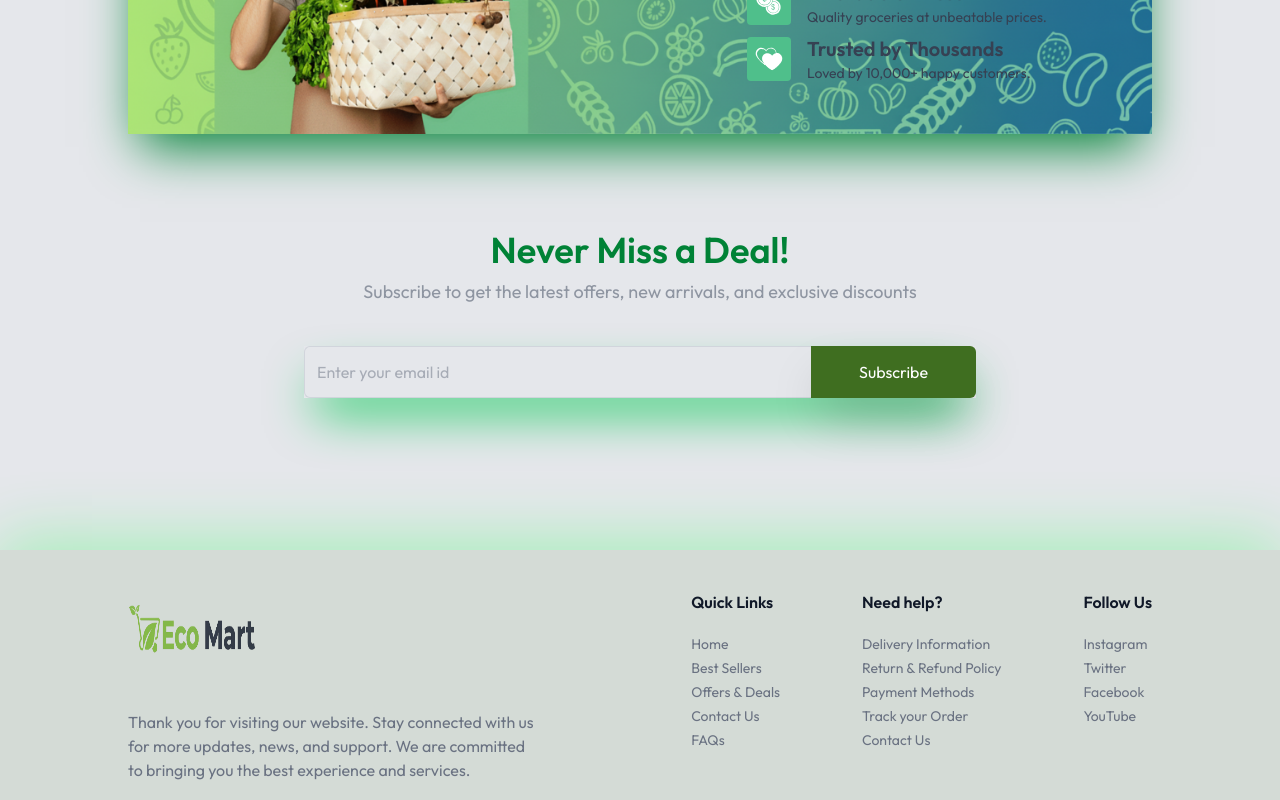
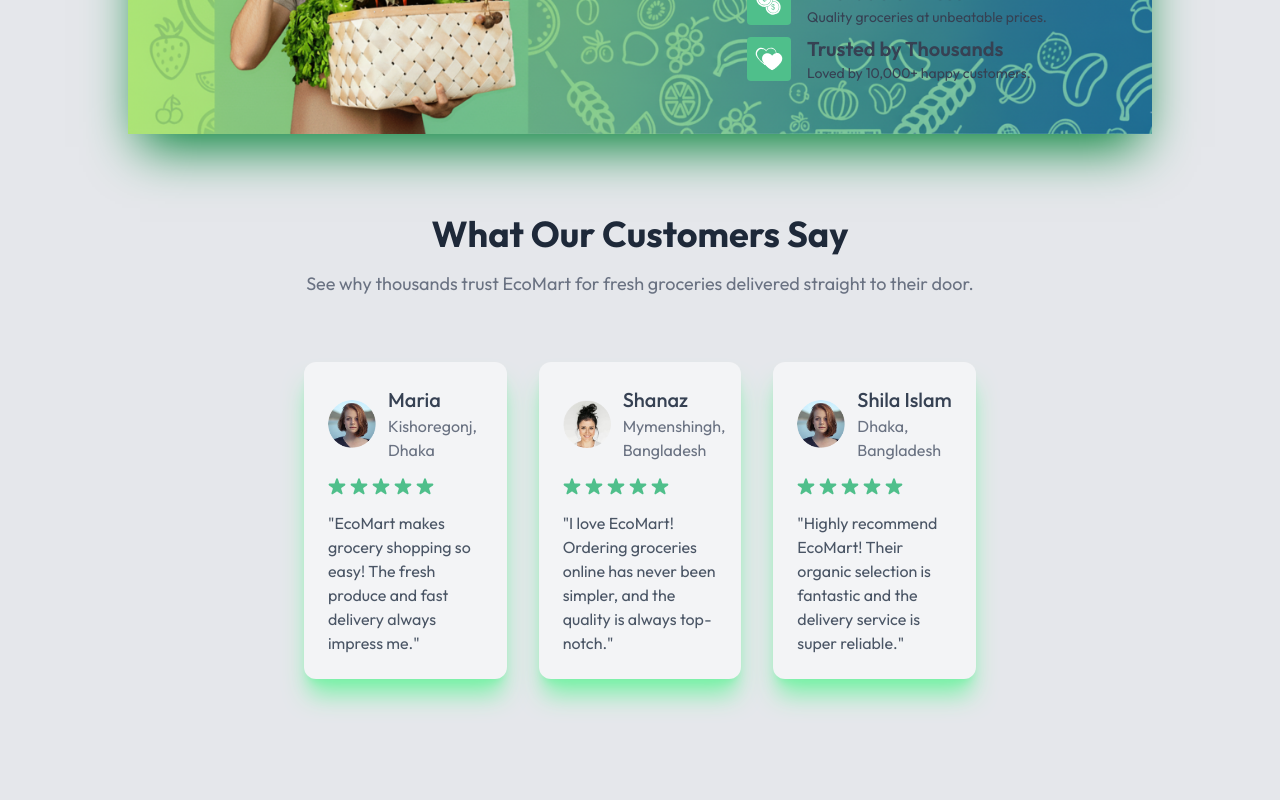
Before and after one commit to MdAjharulIslam/EcoMart, a React (Vite) app in the folder client/: page / in a window 1280 px wide. Shown: the part 1680-2480 px from the top of the page. Built offline with nearby package versions, Linux system fonts and the light colour scheme; no server answers.

Commit message:
add a new feature testimunal

```diff
--- a/client/src/assets/assets.js
+++ b/client/src/assets/assets.js
@@ -78,6 +78,8 @@
 import quinoa_image from "./quinoa_image.png";
 import brown_rice_image from "./brown_rice_image.png";
 import barley_image from "./barley_image.png";
+import testimonial_image_1 from "./testimonial_image_1.png"
+import testimonial_image_2 from "./testimonial_image_2.png"
 
 export const assets = {
   logo,
@@ -115,6 +117,8 @@
   bottom_banner_image_sm,
   add_address_iamge,
   box_icon,
+   testimonial_image_1,
+    testimonial_image_2,
 };
 
 export const categories = [
--- a/client/src/components/NewsLetter.jsx
+++ b/client/src/components/NewsLetter.jsx
@@ -2,7 +2,7 @@
 
     return (
         <div className="flex flex-col items-center justify-center text-center space-y-2 mt-24 pb-14">
-            <h1 className="md:text-4xl text-2xl font-semibold text-green-700 hover:scale-105 transition-all">Never Miss a Deal!</h1>
+            <h1 className="md:text-4xl text-2xl font-semibold hover:text-green-700 hover:scale-105 transition-all">Never Miss a Deal!</h1>
             <p className="md:text-lg text-gray-500/70 pb-8 hover:text-green-600">
                 Subscribe to get the latest offers, new arrivals, and exclusive discounts
             </p>
--- /dev/null
+++ b/client/src/components/Testimunal.jsx
@@ -0,0 +1,76 @@
+import React from "react";
+import { assets } from "../assets/assets";
+
+const Testimonial = () => {
+  const testimonials = [
+    {
+      name: "Maria",
+      location: "Kishoregonj, Dhaka",
+      image: assets.testimonial_image_1,
+      testimonial:
+        "EcoMart makes grocery shopping so easy! The fresh produce and fast delivery always impress me.",
+    },
+    {
+      name: "Shanaz ",
+      location: "Mymenshingh, Bangladesh",
+      image: assets.testimonial_image_2,
+      testimonial:
+        "I love EcoMart! Ordering groceries online has never been simpler, and the quality is always top-notch.",
+    },
+    {
+      name: "Shila Islam",
+      location: "Dhaka, Bangladesh",
+      image: assets.testimonial_image_1,
+      testimonial:
+        "Highly recommend EcoMart! Their organic selection is fantastic and the delivery service is super reliable.",
+    },
+  ];
+
+  return (
+    <div className="py-20 px-6 md:px-16 lg:px-24 xl:px-44 ">
+      {/* Section Title */}
+      <div className="text-center mb-16">
+        <h2 className="text-4xl font-bold text-gray-800 mb-4 hover:text-green-400 hover:scale-110 transition">
+          What Our Customers Say
+        </h2>
+        <p className="text-gray-500 text-lg hover:text-green-400">
+          See why thousands trust EcoMart for fresh groceries delivered straight to their door.
+        </p>
+      </div>
+
+      {/* Testimonials Grid */}
+      <div className="grid grid-cols-1 sm:grid-cols-2 lg:grid-cols-3 gap-8">
+        {testimonials.map((testimonial, index) => (
+          <div
+            key={index}
+            className="bg-gray-100 p-6 rounded-xl hover:scale-110 transition-all duration-500 shadow-xl shadow-green-300"
+          >
+            <div className="flex items-center gap-3">
+              <img
+                className="w-12 h-12 rounded-full"
+                src={testimonial.image}
+                alt={testimonial.name}
+              />
+              <div>
+                <p className="text-xl font-medium">{testimonial.name}</p>
+                <p className="text-gray-500">{testimonial.location}</p>
+              </div>
+            </div>
+            <div className="flex items-center gap-1 mt-4">
+              {Array(5)
+                .fill(0)
+                .map((_, index) => (
+                  <img key={index} src={assets.star_icon} alt="star-icon" />
+                ))}
+            </div>
+            <p className="text-gray-600 mt-4">
+              "{testimonial.testimonial}"
+            </p>
+          </div>
+        ))}
+      </div>
+    </div>
+  );
+};
+
+export default Testimonial;
--- a/client/src/pages/Home.jsx
+++ b/client/src/pages/Home.jsx
@@ -6,6 +6,7 @@
 import BottomBanner from '../components/BottomBanner'
 import NewsLetter from '../components/NewsLetter'
 import Footer from '../components/Footer'
+import Testimonial from '../components/Testimunal'
 
 const Home = () => {
   return (
@@ -15,6 +16,7 @@
       <Categories/>
       <BestSeller/>
       <BottomBanner/>
+      <Testimonial />
       <NewsLetter/>
 
     </div>
```
Also changed, not shown: client/src/assets/testimonial_image_1.png (added), client/src/assets/testimonial_image_2.png (added).
